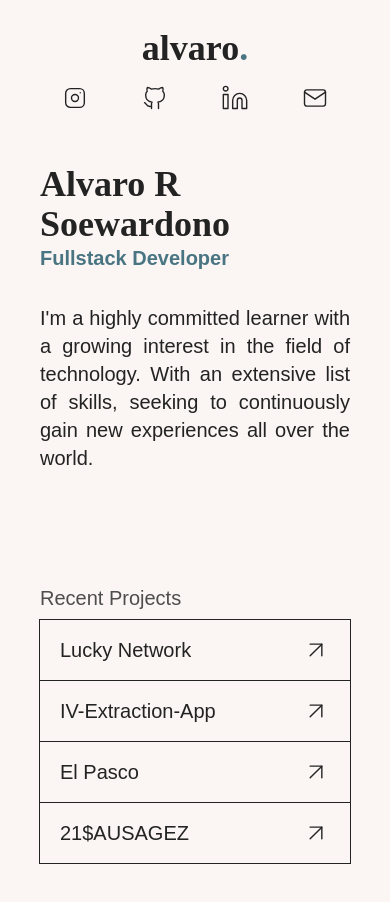
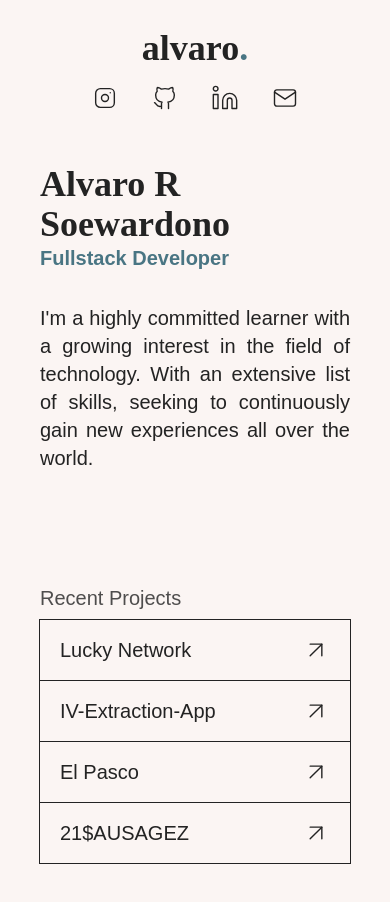
Before and after one commit to alvaroswdn/portfolio, a SvelteKit app: page / in a window 390 px wide. Shown: the top 902 px of the page. Built offline with nearby package versions, Linux system fonts and the light colour scheme; a web font is replaced by a local one.

Commit message:
Reduce gap between contacts for mobile

```diff
--- a/src/routes/+layout.svelte
+++ b/src/routes/+layout.svelte
@@ -35,7 +35,7 @@
 			<a href="/" class="flex items-center font-accent text-4xl font-semibold">
 				alvaro<span class="text-accent">.</span>
 			</a>
-			<div class="flex gap-13">
+			<div class="flex gap-8 sm:gap-13">
 				{@render contact('instagram', 'https://www.instagram.com/alvaroswdn', InstagramIcon)}
 				{@render contact('github', 'https://github.com/alvaroswdn', GitHubIcon)}
 				{@render contact('linkedin', 'https://www.linkedin.com/in/alvaro-soewardono', LinkedInIcon)}
--- a/src/routes/+page.svelte
+++ b/src/routes/+page.svelte
@@ -1,11 +1,5 @@
 <script lang="ts">
 	import LinkIcon from '$lib/icon/Link.svelte';
-	import { onMount } from 'svelte';
-
-	let loadDecoration = $state(false);
-	onMount(() => {
-		loadDecoration = true;
-	});
 </script>
 
 <svelte:head>
```
